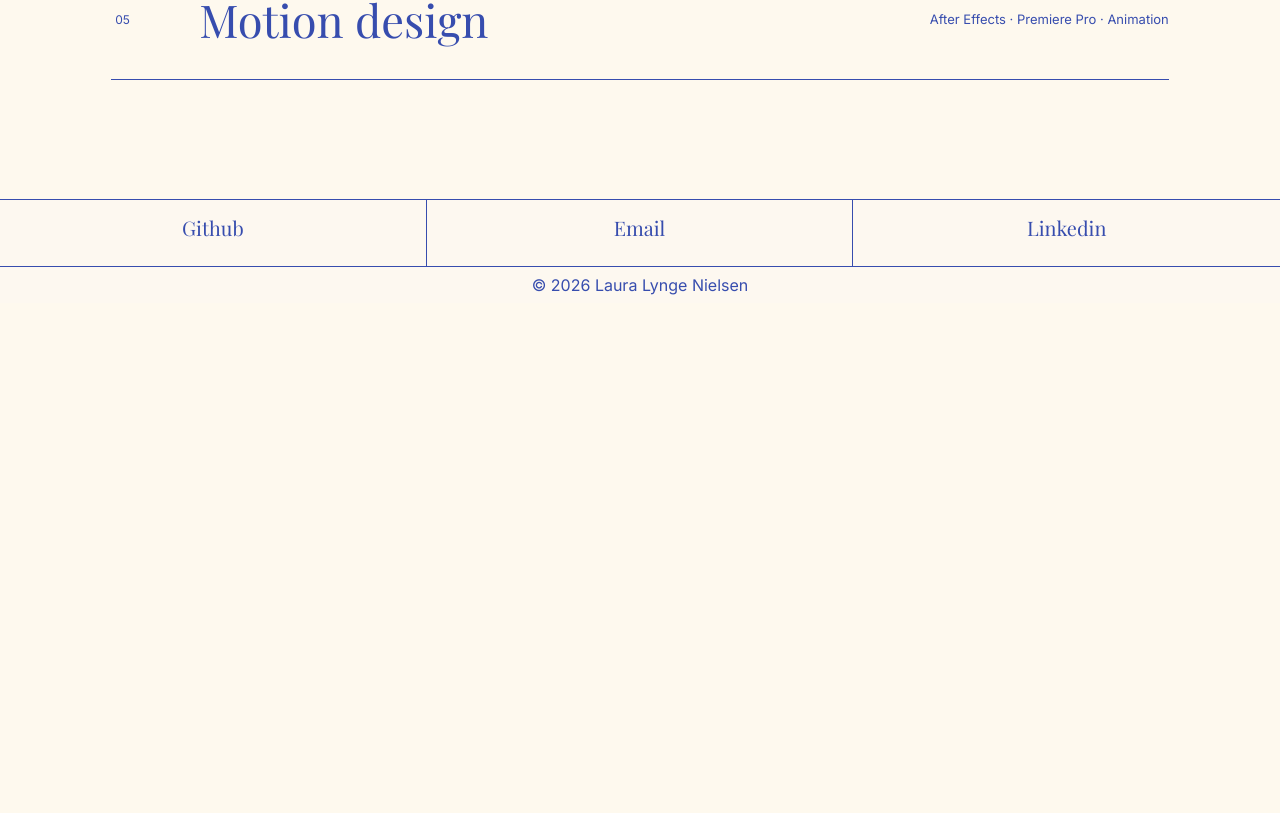
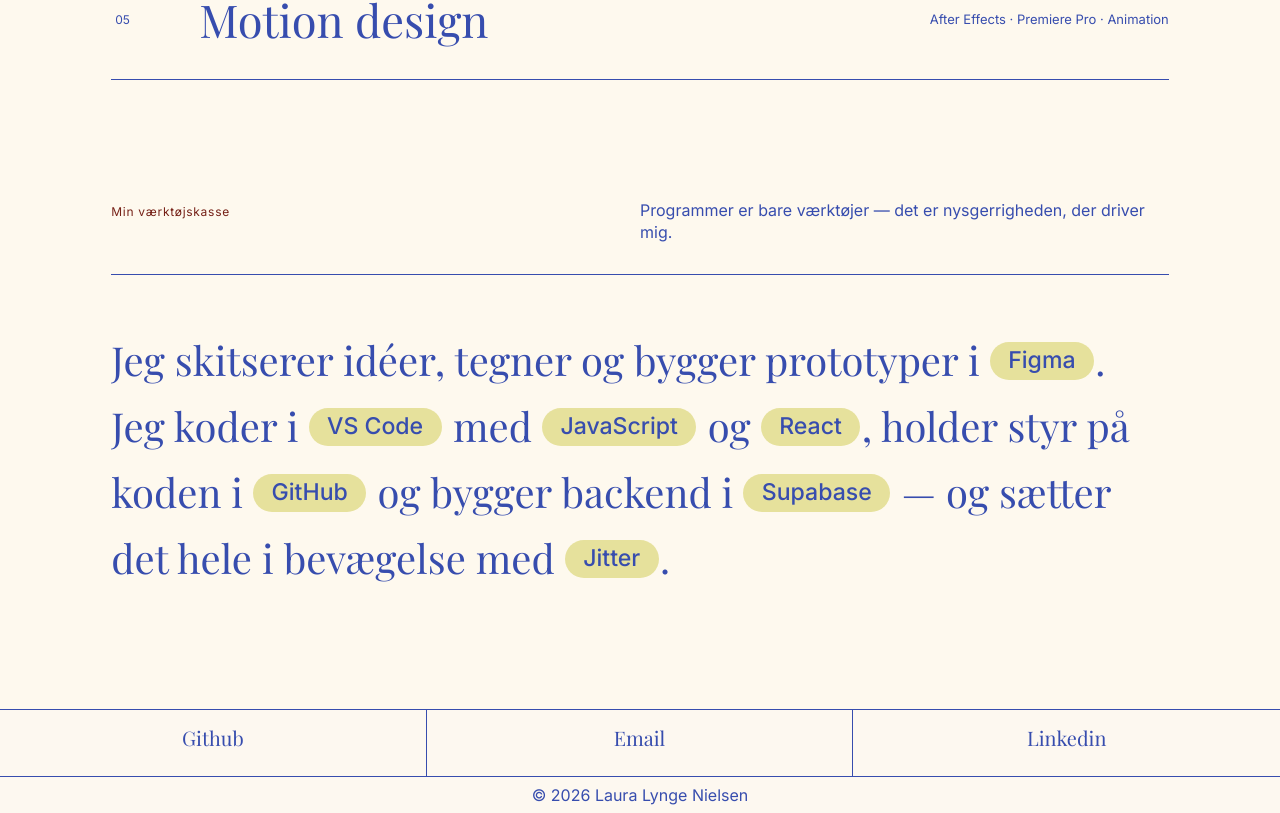
Before and after one commit to lauralynge/lauralynge.github.io, a React (Vite) app: page /kompetencer in a window 1280 px wide. Shown: the part 1089-1902 px from the top of the page. Before the commit the page ends 1392 px from the top, so only its background shows below. Built offline with nearby package versions, Linux system fonts and the light colour scheme; a web font is replaced by a local one.

Commit message:
Add "Min værktøjskasse" section to Kompetencer page

```diff
--- /dev/null
+++ b/src/components/ToolPill.css
@@ -0,0 +1,14 @@
+/* Størrelserne er i em, så pillen skalerer med sætningen omkring den
+   (30px tekst i en 52px sætning i Figma) */
+.tool-pill {
+  display: inline-block;
+  padding: 0.22em 0.8em; /* 8px 24px ved 30px */
+  border-radius: 999px;
+  background: var(--green);
+  font-family: var(--font-sans);
+  font-size: 0.577em; /* 30px ved 52px */
+  font-weight: 500;
+  line-height: 1.2;
+  vertical-align: 0.35em;
+  white-space: nowrap;
+}
--- /dev/null
+++ b/src/components/ToolPill.jsx
@@ -0,0 +1,6 @@
+import "./ToolPill.css";
+
+// Grøn pille med navnet på et værktøj
+export default function ToolPill({ name }) {
+  return <span className="tool-pill">{name}</span>;
+}
--- /dev/null
+++ b/src/components/ToolSentence.css
@@ -0,0 +1,15 @@
+.tool-sentence {
+  margin: 0;
+  font-family: var(--font-serif);
+  font-size: clamp(28px, calc(2.286vw + 19.1px), 40px); /* 28 → 52px */
+  line-height: 1.65;
+}
+
+.tool-sentence-pill {
+  white-space: nowrap;
+}
+
+/* Lidt luft mellem pillen og tegnsætningen efter den (3px i Figma) */
+.tool-sentence-pill .tool-pill {
+  margin-right: 0.06em;
+}
--- /dev/null
+++ b/src/components/ToolSentence.jsx
@@ -0,0 +1,24 @@
+import ToolPill from "./ToolPill";
+import "./ToolSentence.css";
+
+// Sætning, hvor værktøjerne står som piller midt i teksten
+export default function ToolSentence({ parts }) {
+  return (
+    <p className="tool-sentence">
+      {parts.map((part, i) => (
+        <span key={i}>
+          {i > 0 && " "}
+          {typeof part === "string" ? (
+            part
+          ) : (
+            // Pille og tegnsætning holdes sammen, så "." aldrig står alene på en linje
+            <span className="tool-sentence-pill">
+              <ToolPill name={part.tool} />
+              {part.after}
+            </span>
+          )}
+        </span>
+      ))}
+    </p>
+  );
+}
--- a/src/data/skills.js
+++ b/src/data/skills.js
@@ -23,3 +23,22 @@
     tags: ["After Effects", "Premiere Pro", "Animation"],
   },
 ];
+
+// "Min værktøjskasse" – sætningen læses i rækkefølge. Tekst er almindelige ord,
+// { tool } bliver en pille, og "after" er tegnsætning, der hænger fast på pillen
+export const toolSentence = [
+  "Jeg skitserer idéer, tegner og bygger prototyper i",
+  { tool: "Figma", after: "." },
+  "Jeg koder i",
+  { tool: "VS Code" },
+  "med",
+  { tool: "JavaScript" },
+  "og",
+  { tool: "React", after: "," },
+  "holder styr på koden i",
+  { tool: "GitHub" },
+  "og bygger backend i",
+  { tool: "Supabase" },
+  "— og sætter det hele i bevægelse med",
+  { tool: "Jitter", after: "." },
+];
--- a/src/pages/SkillsPage.css
+++ b/src/pages/SkillsPage.css
@@ -18,3 +18,8 @@
   padding: 0;
   list-style: none;
 }
+
+/* Værktøjskassen: luft mellem stregen og sætningen */
+.skills-page-tools {
+  gap: clamp(32px, calc(2.29vw + 23.1px), 56px); /* 32 → 56px */
+}
--- a/src/pages/SkillsPage.jsx
+++ b/src/pages/SkillsPage.jsx
@@ -1,7 +1,9 @@
 import SkillsHero from "../components/SkillsHero";
 import SkillsSectionHead from "../components/SkillsSectionHead";
 import SkillRow from "../components/SkillRow";
-import { skillAreas } from "../data/skills";
+import ToolSentence from "../components/ToolSentence";
+import MaskReveal from "../components/MaskReveal";
+import { skillAreas, toolSentence } from "../data/skills";
 import "./SkillsPage.css";
 
 // "Kompetencer – minimal – desktop" i Figma
@@ -26,6 +28,16 @@
           ))}
         </ol>
       </section>
+
+      <section className="skills-page-section skills-page-tools">
+        <SkillsSectionHead
+          title="Min værktøjskasse"
+          text="Programmer er bare værktøjer — det er nysgerrigheden, der driver mig."
+        />
+        <MaskReveal>
+          <ToolSentence parts={toolSentence} />
+        </MaskReveal>
+      </section>
     </div>
   );
 }
```
